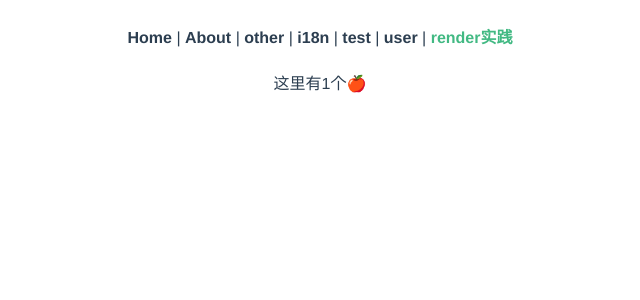
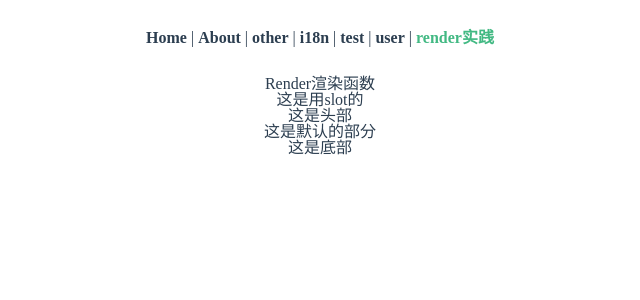
Before and after one commit to milyyy/_vue, a Vue app: page /render in a window 1280 px wide. Shown: the top 300 px of the page, without its empty margins (320-960 px from the left). Built offline with nearby package versions, Linux system fonts and the light colour scheme.

Commit message:
render插槽写法

```diff
--- a/src/App.vue
+++ b/src/App.vue
@@ -30,9 +30,6 @@ export default {
 
 <style lang="stylus">
 #app
-  font-family 'Avenir', Helvetica, Arial, sans-serif
-  -webkit-font-smoothing antialiased
-  -moz-osx-font-smoothing grayscale
   text-align center
   color #2c3e50
 
--- a/src/views/_render.js
+++ b/src/views/_render.js
@@ -5,7 +5,27 @@ export const TEST = {
       default: 1
     }
   },
-  render() {
-    return <h1>这里有{this.num}个🍎</h1>;
+  // 1.直接写法
+  //   render() {
+  //     return <h1>这里有{this.num}个🍎</h1>;
+  //   }
+
+  // 2.简单写法
+  // return createElement(
+  //   "h" + this.num, // 标签名称
+  //   this.$slots.default // 子节点数组
+  // );
+  // }
+
+  // 3.复杂写法
+  render(createElement) {
+    const header = this.$slots.header;
+    const footer = this.$slots.footer;
+    const _default = this.$slots.default;
+    return createElement("div", [
+      createElement("header", header),
+      createElement("body", _default),
+      createElement("footer", footer)
+    ]);
   }
 };
--- a/src/views/render.vue
+++ b/src/views/render.vue
@@ -1,14 +1,24 @@
 <template>
-	<div>
-		<TEST />
-	</div>
+  <div>
+    <h1>Render渲染函数</h1>
+    <TEST>这是用slot的</TEST>
+    <TEST>
+      这是默认的部分
+      <template v-slot:header>
+        这是头部
+      </template>
+      <template v-slot:footer>
+        这是底部
+      </template>
+    </TEST>
+  </div>
 </template>
 
 <script>
-import {TEST} from './_render';
+import { TEST } from "./_render";
 export default {
-	components: {
-		TEST
-	}
-}
+  components: {
+    TEST
+  }
+};
 </script>
```
